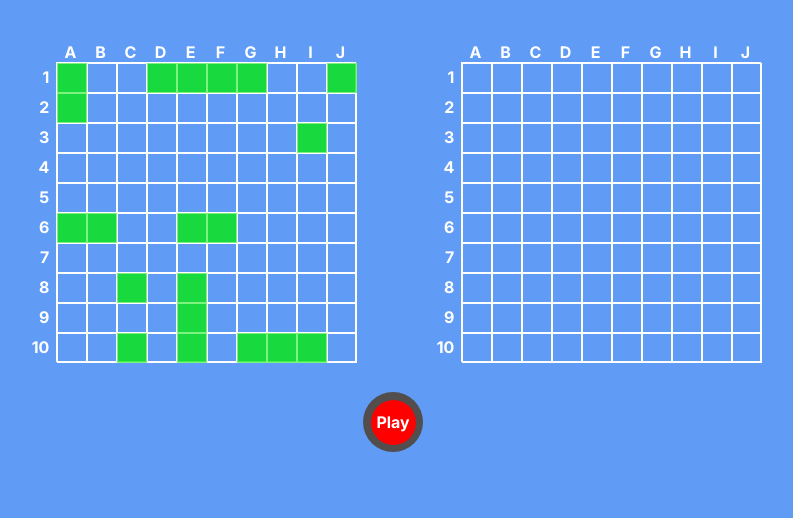
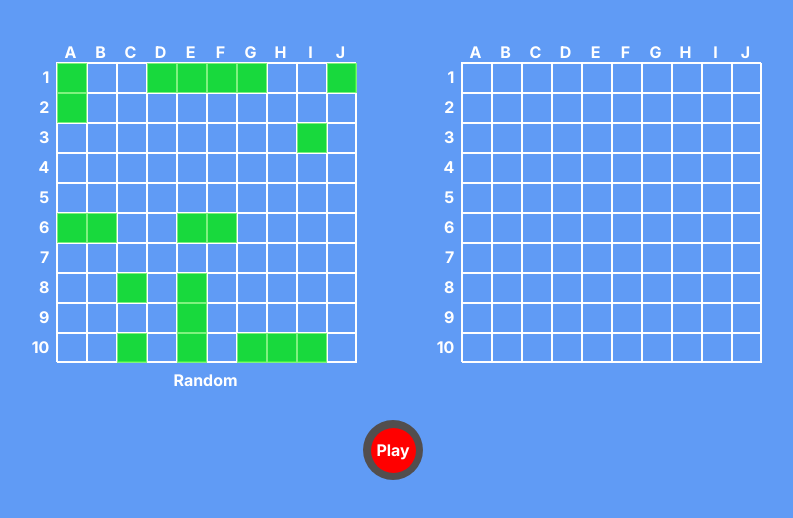
Before and after one commit to aymanema18/battleship, a website built with webpack: page src/index.html in a window 1280 px wide. Shown: the part 76-594 px from the top of the page, without its empty margins (247-1040 px from the left). Built offline with nearby package versions, Linux system fonts and the light colour scheme.

Commit message:
Create random button
To randomly place ships

```diff
--- a/src/initial-display.js
+++ b/src/initial-display.js
@@ -128,6 +128,7 @@ function initDisplay() {
     let playButtonContainer = document.createElement('div');
     let playButtonBackground = document.createElement('div');
     let playButton = document.createElement('div');
+    let random = document.createElement('div');
 
     playerSection.classList.add('player-board');
     playerSection.classList.add('boards');
@@ -143,6 +144,8 @@ function initDisplay() {
     playButtonContainer.classList.add('button-container');
     playButton.classList.add('play-button');
     playButtonBackground.classList.add('play-button-background');
+    random.classList.add('random');
+    random.textContent = 'Random';
 
     // for (let i = 0; i < ships.length; i++) {
     //     shipsHTMLElements[i] = document.createElement('div');
@@ -452,11 +455,16 @@ function initDisplay() {
     playerSection.appendChild(colIndex);
     playerSection.appendChild(rowIndex);
     playerSection.appendChild(boardContainer);
+    playerSection.appendChild(random);
     computerSection.appendChild(computerColIndex);
     computerSection.appendChild(computerRowIndex);
     computerSection.appendChild(computerBoardContainer);
 
     playButton.innerHTML = 'Play';
+
+    random.addEventListener('click', () => {
+        initDisplay();
+    });
 
     for (let i = 0; i < boardHTMLElements.length; i++) {
         let row = boardHTMLElements[i].getAttribute('data-row') * 1;
--- a/src/start-game.js
+++ b/src/start-game.js
@@ -5,15 +5,15 @@ function startGame(player, computer) {
     let turn = Math.floor(Math.random() * 10);
     playButton.addEventListener('click', () => {
         let playButtonContainer = document.querySelector('.button-container');
+        let random = document.querySelector('.random');
+        random.remove();
         playButtonContainer.innerHTML = '';
         if (turn > 5) {
             turn = 'player';
             playRound(turn, player, computer);
-            turn = 'computer';
         } else {
             turn = 'computer';
             playRound(turn, player, computer);
-            turn = 'player';
         }
     });
 }
--- a/src/style.css
+++ b/src/style.css
@@ -139,9 +139,10 @@ main {
     font-weight: 700;
 }
 
-/* .missed-hit-div {
-    background-color: gray;
-    height: 50%;
-    width: 50%;
-    border-radius: 50px;
-} */
+.random {
+    grid-column: 2 / 3;
+    justify-self: center;
+    font-weight: 700;
+    padding-top: 8px;
+    cursor: pointer;
+}
```
